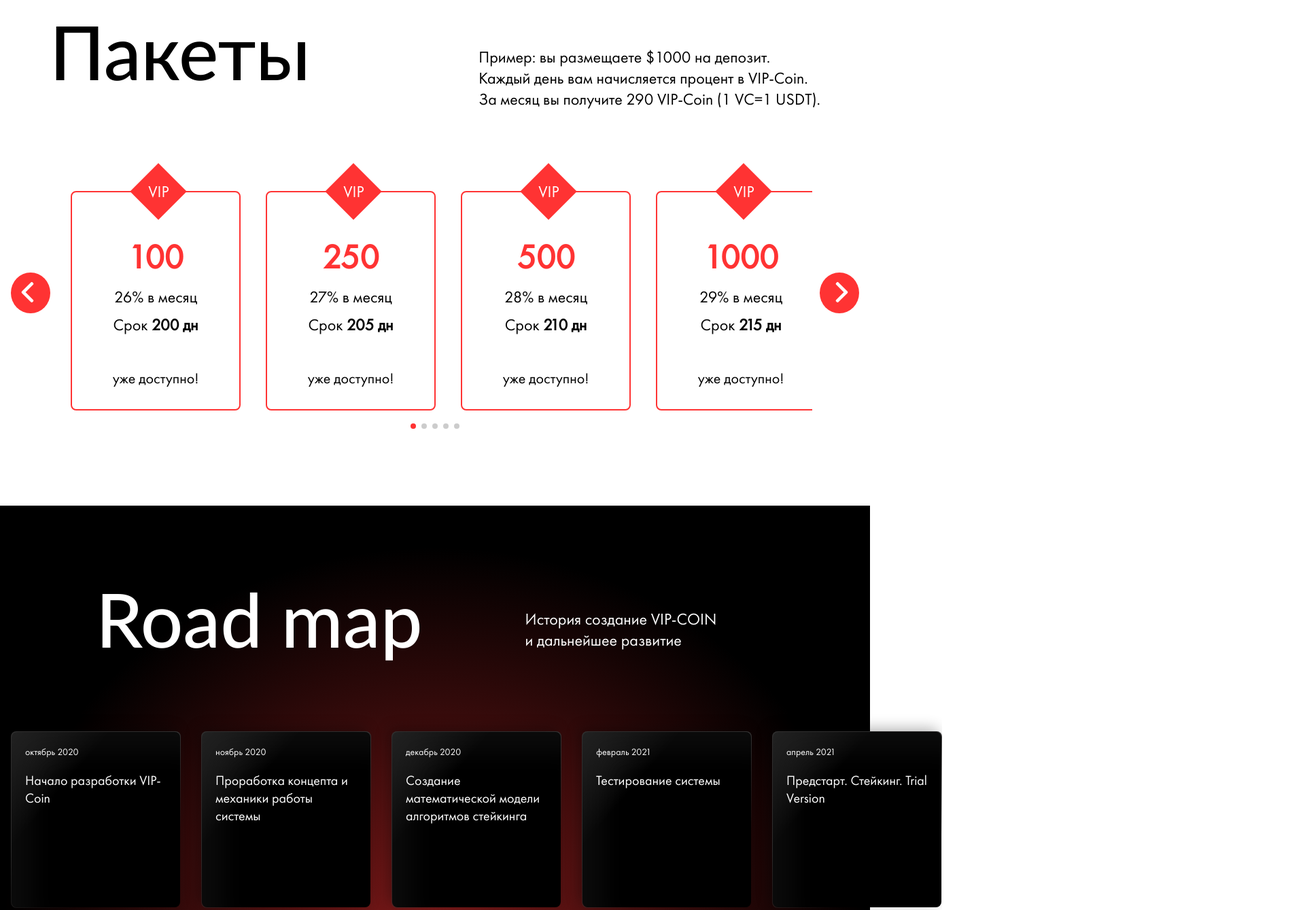
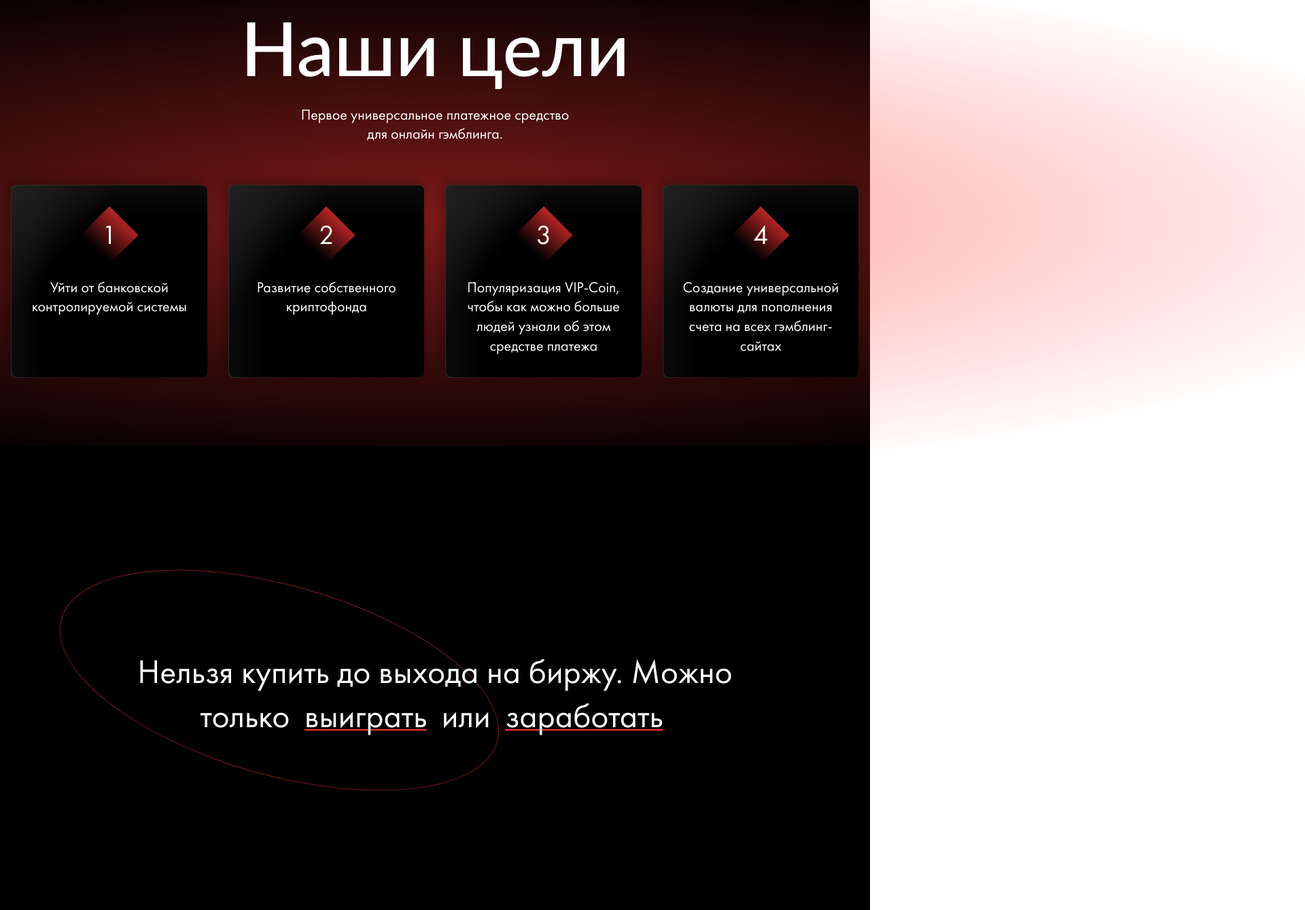
Before and after one commit to Veronika-Mikhniuk/Vip-coin, a website built with Parcel: page src/index.html in a window 1280 px wide. Shown: the part 1149-2488 px from the top of the page at 68% size, 1920 px wide, since content can reach past the window. Built offline with nearby package versions, Linux system fonts and the light colour scheme.

Commit message:
added goals section

```diff
--- a/src/index.html
+++ b/src/index.html
@@ -120,6 +120,42 @@
                 <a href=""><img src="./Images/sl-2-1.svg" alt="line1"></a>
                 <a href=""><img src="./Images/sl-2-2.svg" alt="line1"></a>
             </div>
+        </div>
+    </section>
+
+    <section class="goals-section">
+        <div class="container">
+            <h2>Наши цели</h2>
+            <p class="goals__text">Первое универсальное платежное средство для онлайн гэмблинга.</p>
+            <div class="goals__points">
+                <div class="goals__point-wrapper">
+                    <div class="goals__point">
+                        <div class="vipcoin-icon-1"></div>
+                        <p>Уйти от банковской контролируемой системы</p>
+                    </div>
+                </div>
+                <div class="goals__point-wrapper">
+                    <div class="goals__point">
+                        <div class="vipcoin-icon-2"></div>
+                        <p>Развитие собственного криптофонда</p>
+                    </div>
+                </div>
+                <div class="goals__point-wrapper">
+                    <div class="goals__point">
+                        <div class="vipcoin-icon-3"></div>
+                        <p>Популяризация VIP-Coin, чтобы как можно больше людей узнали об этом средстве платежа</p>
+                    </div>
+                </div>
+                <div class="goals__point-wrapper">
+                    <div class="goals__point">
+                        <div class="vipcoin-icon-4"></div>
+                        <p>Создание универсальной валюты для пополнения счета на всех гэмблинг-сайтах</p>
+                    </div>
+                </div>
+            </div>
+        </div>
+        <div class="goals__additional-block">
+            <p>Нельзя купить до выхода на биржу. Можно только  <span class="underline">выиграть</span>  или  <span class="underline">заработать</span></p>
         </div>
     </section>
 
--- a/src/sass/mixins&extends.scss
+++ b/src/sass/mixins&extends.scss
@@ -62,3 +62,20 @@
     transform: scale(0.9) translateZ(0);
     transform-origin: center;
 }
+
+%gradient-border-style {
+    border-radius: 8px;
+    padding: 1px;
+    background: linear-gradient(130deg, #3b3a3a 40%, #2f2e2e00 65%);
+    z-index: 1;
+    width: 100%;
+    height: 100%;
+}
+
+%gradient-block {
+    background: linear-gradient(130.66deg, rgba(255, 255, 255, 0.3) -19.06%, rgba(255, 255, 255, 0) 31.37%), #000000;
+    box-shadow: -5px -5px 20px rgba(0, 0, 0, 0.3), inset 30px 30px 36px rgba(21, 21, 21, 0.5);
+    border-radius: 8px;
+    width: 100%;
+    height: 100%;
+}
--- a/src/sass/style.scss
+++ b/src/sass/style.scss
@@ -139,6 +139,133 @@
   100% { transform: translateX(0); }
 }
 
+.goals-section {
+    background-color: #000000;
+    padding-top: 94px;
+    position: relative;
+
+    h2 {
+        @extend %h1-h2-font;
+        text-align: center;
+        z-index: 1;
+        position: relative;
+    }
+
+    &::before {
+        content: "";
+        position: absolute;
+        width: 3190px;
+        height: 769px;
+        left: 50%;
+        top: 30px;
+        transform: translate(-50%, 0);
+        background: radial-gradient(50% 50% at 50% 50%, rgba(255, 51, 51, 0.5) 0%, rgba(255, 51, 51, 0) 100%);
+        z-index: 0;
+    }
+}
+
+.goals__text {
+    font-weight: 400;
+    font-size: 22px;
+    line-height: 130%;
+    max-width: 420px;
+    margin: 20px auto 0;
+    text-align: center;
+    z-index: 1;
+    position: relative;
+}
+
+.goals__points {
+    display: flex;
+    gap: 30px;
+    margin-top: 60px;
+    justify-content: space-between;
+}
+
+.goals__point-wrapper {
+    max-width: 319px;
+    @extend %gradient-border-style;
+}
+
+.goals__point {
+    padding: 30px 19px;
+    text-align: center;
+    display: flex;
+    flex-direction: column;
+    align-items: center;
+    gap: 20px;
+    height: 282px;
+    @extend %gradient-block;
+
+
+    .vipcoin-icon-1  {
+        @include vipcoin-icon (86px, 86px, var(--rhombus-color-gradient), "1", 40px, 400);
+    }
+
+    .vipcoin-icon-2  {
+        @include vipcoin-icon (86px, 86px, var(--rhombus-color-gradient), "2", 40px, 400);
+    }
+
+    .vipcoin-icon-3  {
+        @include vipcoin-icon (86px, 86px, var(--rhombus-color-gradient), "3", 40px, 400);
+    }
+
+    .vipcoin-icon-4  {
+        @include vipcoin-icon (86px, 86px, var(--rhombus-color-gradient), "4", 40px, 400);
+    }
+
+    p {
+        font-size: 22px;
+        line-height: 130%;
+    }
+}
+
+.goals__additional-block {
+    margin: 100px auto 0;
+    background-color: #000000;
+    padding: 300px 0;
+    z-index: 2;
+    position: relative;
+
+    p, span {
+        max-width: 933px;
+        font-size: 50px;
+        line-height: 130%;
+        margin: auto;
+        text-align: center;
+        position: relative;
+    }
+
+    span {
+        margin: 0 10px;
+    }
+
+    p::after {
+        content: "";
+        position: absolute;
+        width: 665.23px;
+        height: 278.03px;
+        top: 35%;
+        left: 25.5%;
+        transform: translate(-50%, -50%) rotate(15.78deg);
+        border: 0.5px solid #FF3333;
+        border-radius: 50%;
+        z-index: -1;
+        opacity: 50%;
+    }
+}
+
+.underline::after {
+    content: "";
+    position: absolute;
+    top: 82%;
+    left: 0;
+    height: 2px;
+    width: 100%;
+    background-color: #FF3333;
+    z-index: -1;
+}
+
 .last-section {
     background-color: #000000;
     position: relative;
@@ -269,12 +396,6 @@
     line-height: 130%;
 }
 
-.running-line-section {
-    a {
-        color: #3b3a3a;
-    }
-}
-
 .packet-slider-section {
     margin-bottom: 100px;
 }
@@ -298,7 +419,7 @@
     font-size: 24px;
 }
 
- .packet-slider__main-wrapper {
+.packet-slider__main-wrapper {
     display: flex;
     align-items: center;
     margin-top: 58px;
@@ -467,21 +588,13 @@
 }
 
 .road-map__element-wrapper { //Для создания градиентной границы у блока
-    position: relative;
-    border-radius: 8px;
-    padding: 1px;
-    background: linear-gradient(145deg, #3b3a3a 40%, #2f2e2e00 75%);
-    z-index: 1;
+    max-width: 248px;
+    @extend %gradient-border-style;
 }
 
 .road-map__element {
-    background: linear-gradient(130.66deg, rgba(255, 255, 255, 0.3) -19.06%, rgba(255, 255, 255, 0) 31.37%), #000000;
-    box-shadow: -5px -5px 20px rgba(0, 0, 0, 0.3), inset 30px 30px 36px rgba(21, 21, 21, 0.5);
-    border-radius: 8px;
+    @extend %gradient-block;
     padding: 20px;
-    position: relative;
-    width: 100%;
-    height: 100%;
 }
 
 .road-map__element__period {
```
